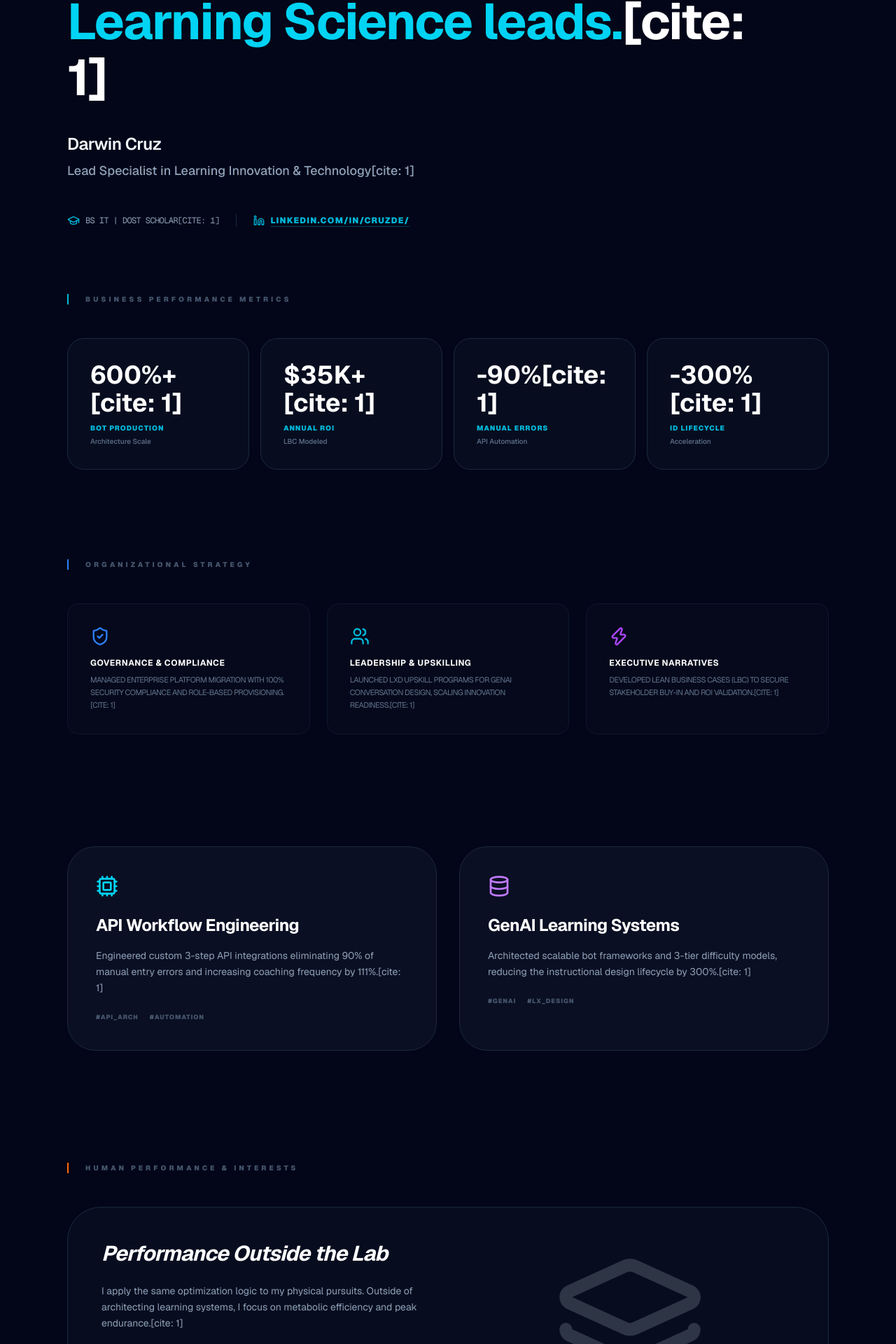
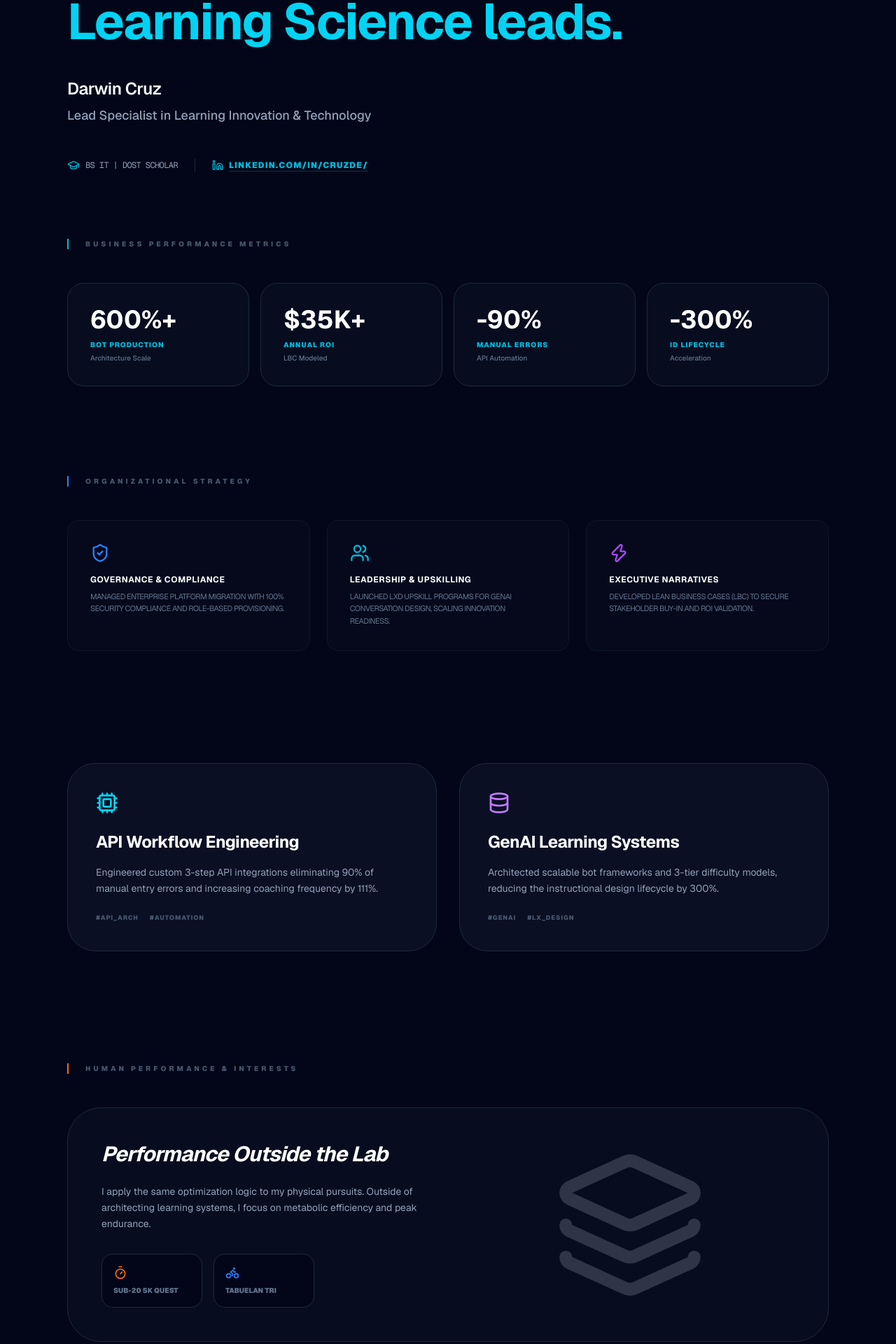
Before and after one commit to dcrxz/portfolio, a Next.js app: page /portfolio/ in a window 1280 px wide. Shown: the part 399-2319 px from the top of the page at 70% size. Built offline with nearby package versions, Linux system fonts and the light colour scheme.

Commit message:
Spelling corrections and removed github link

```diff
--- a/app/page.tsx
+++ b/app/page.tsx
@@ -44,22 +44,22 @@ export default function Portfolio() {
       {/* Hero Section: Philosophy First */}
       <header className="max-w-6xl mx-auto py-24 px-8">
         <div className="inline-flex items-center gap-2 px-3 py-1 rounded-full bg-cyan-950/30 border border-cyan-800 text-cyan-400 text-[10px] font-black uppercase tracking-[0.2em] mb-8">
-          <Award size={14} /> Brandon Hall Excellence Award Contributor[cite: 1]
+          <Award size={14} /> Brandon Hall Excellence Award Contributor
         </div>
 
         <h1 className="text-5xl md:text-7xl font-bold tracking-tight text-white mb-10 leading-[1.1] max-w-5xl">
-          Architecting AI-driven learning ecosystems where <span className="text-cyan-400 text-glow-cyan">Learning Science leads.</span>[cite: 1]
+          Architecting AI-driven learning ecosystems where <span className="text-cyan-400 text-glow-cyan">Learning Science leads.</span>
         </h1>
 
         <div className="flex flex-col gap-2 mb-12">
           <h2 className="text-2xl font-semibold text-slate-100 tracking-tight">Darwin Cruz</h2>
-          <p className="text-lg text-slate-400 font-medium">Lead Specialist in Learning Innovation & Technology[cite: 1]</p>
+          <p className="text-lg text-slate-400 font-medium">Lead Specialist in Learning Innovation & Technology</p>
         </div>
 
         <div className="flex flex-wrap items-center gap-6 text-slate-400">
           <div className="flex items-center gap-2 border-r border-slate-800 pr-6">
             <GraduationCap size={18} className="text-cyan-500" />
-            <span className="text-xs font-mono uppercase tracking-tighter">BS IT | DOST Scholar[cite: 1]</span>
+            <span className="text-xs font-mono uppercase tracking-tighter">BS IT | DOST Scholar</span>
           </div>
           <a href="https://www.linkedin.com/in/cruzde/" className="group flex items-center gap-2 text-cyan-500 hover:text-white transition-all text-xs font-black uppercase tracking-widest underline decoration-cyan-500/30 underline-offset-4">
             <LinkedInIcon size={16} />
@@ -79,7 +79,7 @@ export default function Portfolio() {
             { label: 'ID Lifecycle', val: '-300%', desc: 'Acceleration' }
           ].map((s, i) => (
             <div key={i} className="p-8 bg-slate-900/40 border border-slate-800 rounded-3xl hover:bg-slate-900/60 transition-colors">
-              <div className="text-4xl font-bold text-white mb-2">{s.val}[cite: 1]</div>
+              <div className="text-4xl font-bold text-white mb-2">{s.val}</div>
               <div className="text-[10px] uppercase tracking-widest text-cyan-500 font-black mb-1">{s.label}</div>
               <div className="text-[10px] text-slate-500 font-medium">{s.desc}</div>
             </div>
@@ -94,17 +94,17 @@ export default function Portfolio() {
           <div className="p-8 bg-slate-900/20 border border-slate-900 rounded-2xl group hover:border-blue-500/30 transition-all">
             <ShieldCheck className="text-blue-500 mb-4 group-hover:scale-110 transition-transform" size={28} />
             <h3 className="text-white font-bold mb-2 uppercase text-xs tracking-wider">Governance & Compliance</h3>
-            <p className="text-[11px] text-slate-500 leading-relaxed uppercase tracking-tighter">Managed enterprise platform migration with 100% security compliance and role-based provisioning.[cite: 1]</p>
+            <p className="text-[11px] text-slate-500 leading-relaxed uppercase tracking-tighter">Managed enterprise platform migration with 100% security compliance and role-based provisioning.</p>
           </div>
           <div className="p-8 bg-slate-900/20 border border-slate-900 rounded-2xl group hover:border-cyan-500/30 transition-all">
             <Users className="text-cyan-500 mb-4 group-hover:scale-110 transition-transform" size={28} />
             <h3 className="text-white font-bold mb-2 uppercase text-xs tracking-wider">Leadership & Upskilling</h3>
-            <p className="text-[11px] text-slate-500 leading-relaxed uppercase tracking-tighter">Launched LXD upskill programs for GenAI conversation design, scaling innovation readiness.[cite: 1]</p>
+            <p className="text-[11px] text-slate-500 leading-relaxed uppercase tracking-tighter">Launched LXD upskill programs for GenAI conversation design, scaling innovation readiness.</p>
           </div>
           <div className="p-8 bg-slate-900/20 border border-slate-900 rounded-2xl group hover:border-purple-500/30 transition-all">
             <Zap className="text-purple-500 mb-4 group-hover:scale-110 transition-transform" size={28} />
             <h3 className="text-white font-bold mb-2 uppercase text-xs tracking-wider">Executive Narratives</h3>
-            <p className="text-[11px] text-slate-500 leading-relaxed uppercase tracking-tighter">Developed Lean Business Cases (LBC) to secure stakeholder buy-in and ROI validation.[cite: 1]</p>
+            <p className="text-[11px] text-slate-500 leading-relaxed uppercase tracking-tighter">Developed Lean Business Cases (LBC) to secure stakeholder buy-in and ROI validation.</p>
           </div>
         </div>
       </section>
@@ -115,7 +115,7 @@ export default function Portfolio() {
           <div className="bg-slate-900/60 border border-slate-800 rounded-[2.5rem] p-10 hover:border-cyan-500/20 transition-all">
             <Cpu className="text-cyan-400 mb-6" size={32} />
             <h3 className="text-2xl font-bold text-white mb-4 tracking-tight">API Workflow Engineering</h3>
-            <p className="text-slate-400 text-sm leading-relaxed mb-6">Engineered custom 3-step API integrations eliminating 90% of manual entry errors and increasing coaching frequency by 111%.[cite: 1]</p>
+            <p className="text-slate-400 text-sm leading-relaxed mb-6">Engineered custom 3-step API integrations eliminating 90% of manual entry errors and increasing coaching frequency by 111%.</p>
             <div className="flex gap-4 text-[9px] font-black uppercase text-slate-600 tracking-widest">
                <span>#API_ARCH</span> <span>#AUTOMATION</span>
             </div>
@@ -123,7 +123,7 @@ export default function Portfolio() {
           <div className="bg-slate-900/60 border border-slate-800 rounded-[2.5rem] p-10 hover:border-purple-500/20 transition-all">
             <Database className="text-purple-400 mb-6" size={32} />
             <h3 className="text-2xl font-bold text-white mb-4 tracking-tight">GenAI Learning Systems</h3>
-            <p className="text-slate-400 text-sm leading-relaxed mb-6">Architected scalable bot frameworks and 3-tier difficulty models, reducing the instructional design lifecycle by 300%.[cite: 1]</p>
+            <p className="text-slate-400 text-sm leading-relaxed mb-6">Architected scalable bot frameworks and 3-tier difficulty models, reducing the instructional design lifecycle by 300%.</p>
             <div className="flex gap-4 text-[9px] font-black uppercase text-slate-600 tracking-widest">
                <span>#GENAI</span> <span>#LX_DESIGN</span>
             </div>
@@ -139,16 +139,16 @@ export default function Portfolio() {
             <div>
               <h3 className="text-3xl font-bold text-white mb-6 tracking-tight italic">Performance Outside the Lab</h3>
               <p className="text-slate-400 text-sm leading-relaxed mb-8">
-                I apply the same optimization logic to my physical pursuits. Outside of architecting learning systems, I focus on metabolic efficiency and peak endurance.[cite: 1]
+                I apply the same optimization logic to my physical pursuits. Outside of architecting learning systems, I focus on metabolic efficiency and peak endurance.
               </p>
               <div className="flex gap-4">
                 <div className="flex flex-col p-4 bg-slate-950 border border-slate-800 rounded-2xl w-36 hover:border-orange-500/30 transition-colors">
                   <Timer className="text-orange-500 mb-2" size={20} />
-                  <span className="text-[10px] font-black uppercase text-slate-500">Sub-20 5K Quest[cite: 1]</span>
+                  <span className="text-[10px] font-black uppercase text-slate-500">Sub-20 5K Quest</span>
                 </div>
                 <div className="flex flex-col p-4 bg-slate-950 border border-slate-800 rounded-2xl w-36 hover:border-blue-500/30 transition-colors">
                   <Bike className="text-blue-500 mb-2" size={20} />
-                  <span className="text-[10px] font-black uppercase text-slate-500">Tabuelan Tri[cite: 1]</span>
+                  <span className="text-[10px] font-black uppercase text-slate-500">Tabuelan Tri</span>
                 </div>
               </div>
             </div>
@@ -166,10 +166,6 @@ export default function Portfolio() {
             <LinkedInIcon size={24}/>
             <span className="text-[10px] font-black uppercase tracking-widest opacity-50 group-hover:opacity-100">LinkedIn</span>
           </a>
-          <a href="https://github.com/dcrxz" className="text-slate-500 hover:text-white flex flex-col items-center gap-2 group transition-colors">
-            <GithubIcon size={24}/>
-            <span className="text-[10px] font-black uppercase tracking-widest opacity-50 group-hover:opacity-100">GitHub</span>
-          </a>
           <a
             href="/Darwin Cruz_Resume_04282026.pdf"
             download
```
